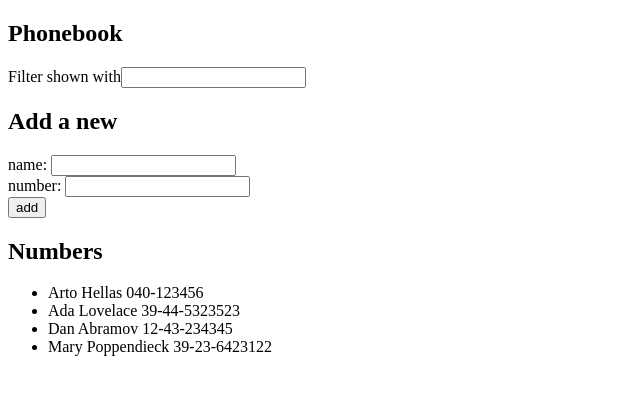
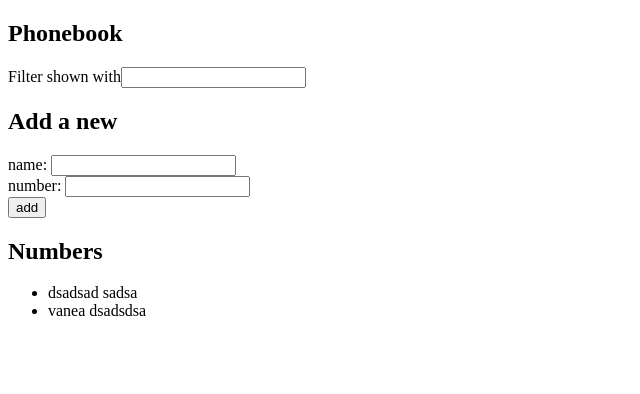
Before and after one commit to xant3r0/Full-Stack-Open, a React (Vite) app in the folder part2/phonebook/: page / in a window 1280 px wide. Shown: the top 394 px of the page, without its empty margins (0-640 px from the left). Built offline with nearby package versions, Linux system fonts and the light colour scheme; data requests are answered from the project's data file.

Commit message:
Completed ex 2.12

```diff
--- a/part2/phonebook/db.json
+++ b/part2/phonebook/db.json
@@ -1,24 +1,15 @@
 {
-  "persons":[
+  "persons": [
     {
-      "name": "Arto Hellas",
-      "number": "040-123456",
-      "id": "1"
+      "name": "dsadsad",
+      "number": "sadsa",
+      "id": "tT8toGVYMPU"
     },
     {
-      "name": "Ada Lovelace",
-      "number": "39-44-5323523",
-      "id": "2"
-    },
-    {
-      "name": "Dan Abramov",
-      "number": "12-43-234345",
-      "id": "3"
-    },
-    {
-      "name": "Mary Poppendieck",
-      "number": "39-23-6423122",
-      "id": "4"
+      "name": "vanea",
+      "number": "dsadsdsa",
+      "id": "QkgVwnUogwg"
     }
-  ]
+  ],
+  "$schema": "./node_modules/json-server/schema.json"
 }
--- a/part2/phonebook/src/App.jsx
+++ b/part2/phonebook/src/App.jsx
@@ -9,6 +9,7 @@ const App = () => {
       axios
           .get('http://localhost:3001/persons')
           .then(res => setPersons(res.data))
+          .catch(e => console.log(e))
   }
   const [persons, setPersons] = useState([])
   const [newName, setNewName] = useState('')
@@ -35,7 +36,10 @@ const App = () => {
        setNewName('')
        setNewNumber('')
      } else {
-       setPersons(persons.concat({name:newName,number:newNumber}))
+       axios
+           .post('http://localhost:3001/persons',{name:newName,number:newNumber})
+           .then(res => setPersons(persons.concat(res.data)))
+           .catch(e => console.log(e))
        setNewName('')
        setNewNumber('')
      }
```
